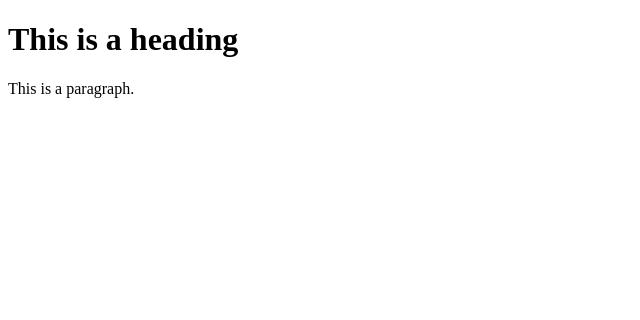
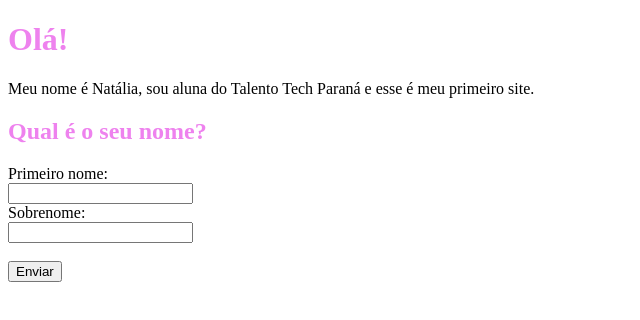
Before and after one commit to alianatni/alianatni.github.io, a plain HTML site: page index.html in a window 1280 px wide. Shown: the whole page, without its empty margins (0-640 px from the left). Drawn offline with Linux system fonts and the light colour scheme.

Commit message:
Update index.html

```diff
--- a/index.html
+++ b/index.html
@@ -1,12 +1,18 @@
 <!DOCTYPE html>
 <html>
-<head>
-  <title>Title of the document</title>
-</head>
+<body>
 
-<body>
-  <h1>This is a heading</h1>
-  <p>This is a paragraph.</p>
+<h1 style="color:violet;">Olá!</h1>
+<p>Meu nome é Natália, sou aluna do Talento Tech Paraná e esse é meu primeiro site.</p>
+
+<h2 style="color:violet;">Qual é o seu nome?</h2>
+
+<form action>
+  <label for="fname">Primeiro nome:</label><br>
+  <input type="text" id="fname" name="fname"><br>
+  <label for="lname">Sobrenome:</label><br>
+  <input type="text" id="lname" name="lname"><br><br>
+  <input type="submit" value="Enviar">
+</form>
 </body>
-
 </html>
```
